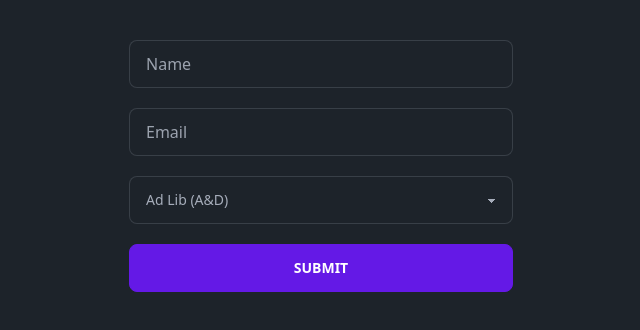
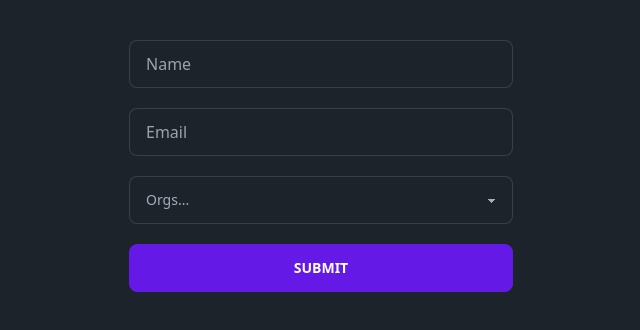
Before and after one commit to Iamusicgab/QRRegSys, a React (Vite) app: page /admin in a window 1280 px wide. Shown: the top 330 px of the page, without its empty margins (319-959 px from the left). Built offline with nearby package versions, Linux system fonts and the light colour scheme.

Commit message:
Brower QR API Optimization

```diff
--- a/src/components/Admin.tsx
+++ b/src/components/Admin.tsx
@@ -6,7 +6,7 @@ export function Admin() {
   const [org, setOrg] = useState("");
   const [error, setError] = useState("");
 
-  function handleSubmit(e: any) {
+  function handleSubmit(e: React.FormEvent<HTMLFormElement>) {
     e.preventDefault();
     const formData = new FormData();
     formData.append("Name", name);
@@ -65,6 +65,7 @@ export function Admin() {
             onChange={(e) => setOrg(e.target.value)}
             value={org}
           >
+            <option>Orgs...</option>
             <option>Ad Lib (A&D)</option>
             <option>AM Cafe</option>
             <option>Basketball</option>
@@ -74,7 +75,7 @@ export function Admin() {
             <option>Eskapo (Mountaineering)</option>
             <option>Football</option>
             <option>Greywolves</option>
-            <option>Braga Band and Braga Chorale</option>
+            <option>Music Club</option>
             <option>Praxis (HUMSS Org)</option>
             <option>Reps for Jesus (Fitness)</option>
             <option>Rover Scouts</option>
@@ -82,7 +83,7 @@ export function Admin() {
             <option>Table Top</option>
             <option>Tech Team Math (STEM Org)</option>
             <option>Tech Team Science (STEM Org)</option>
-            <option>Tech Team Technology (STEM Org)</option>
+            <option>Robotics (STEM Org)</option>
             <option>Test Tubes (Film-making)</option>
             <option>Volleyball</option>
             <option>Youth Power</option>
--- a/src/components/Dashboard.tsx
+++ b/src/components/Dashboard.tsx
@@ -14,7 +14,7 @@ export function Dashboard() {
   const [name, setName] = useState("");
   const [uid, setUid] = useState(null);
   const [photoUrl, setPhotoUrl] = useState("");
-  const [registered, setRegistered] = useState(false);
+  const [registered, setRegistered] = useState(true);
   const [orgName, setOrgName] = useState(null);
   const [showQr, setShowQr] = useState(false);
   const navigate = useNavigate();
@@ -53,7 +53,7 @@ export function Dashboard() {
         setShowQr(true);
         getDoc(doc(db, "users", user.uid)).then((docSnap) => {
           if (docSnap.exists()) {
-            setRegistered(docSnap.data().registered);
+            setRegistered(true);
             setOrgName(docSnap.data().orgName);
           } else {
             setRegistered(false);
@@ -63,7 +63,7 @@ export function Dashboard() {
         navigate("/login", { replace: true });
       }
     });
-  }, []);
+  });
 
   return (
     <>
```
Also changed, not shown: 1 other file (tests, documents, lock files or other folders).
